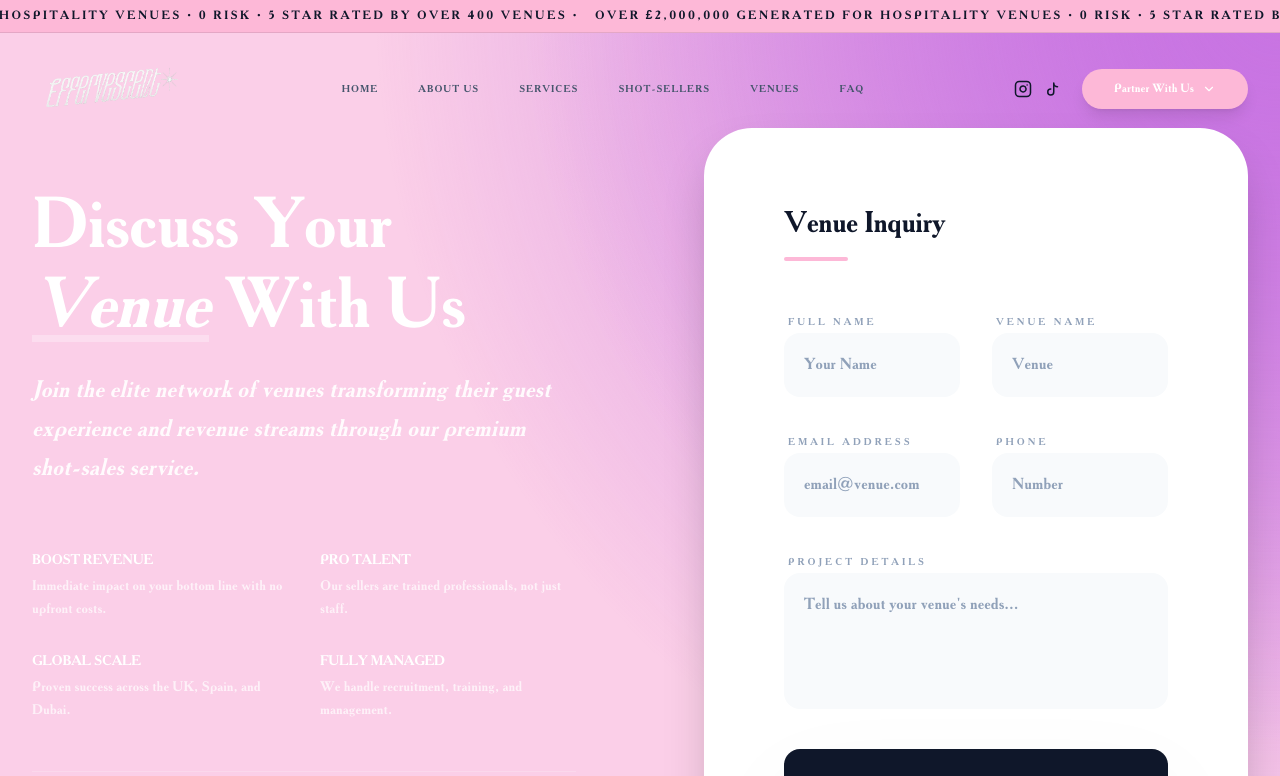
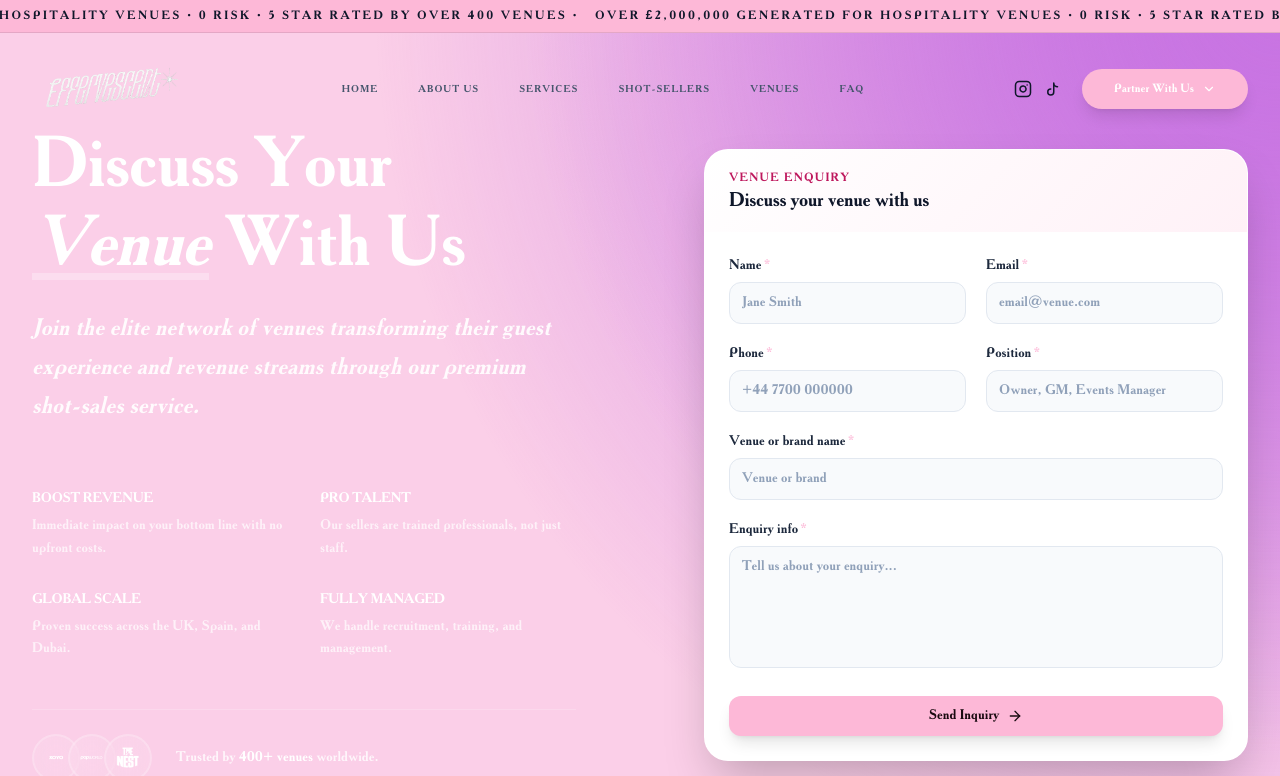
Before and after one commit to veltraaisolutions/Effervescent-Agency-website, a Next.js app: page /contact in a window 1280 px wide. Shown: the top 776 px of the page. Built offline with nearby package versions, Linux system fonts and the light colour scheme.

Commit message:
Added the venue inquiry form

```diff
--- a/src/app/contact/page.tsx
+++ b/src/app/contact/page.tsx
@@ -1,42 +1,184 @@
 "use client";
 
 import { useState } from "react";
-import { MessageSquare, Phone, Mail, CheckCircle2, Loader2, ArrowRight } from "lucide-react";
+import { AlertCircle, CheckCircle2, Loader2, ArrowRight } from "lucide-react";
 import Image from "next/image";
-import { WEBHOOK_URL } from "@/lib/apply-utils";
+import {
+  venueInquirySchema,
+  type VenueInquiryInput,
+} from "@/lib/validations/venue";
+
+type VenueFieldErrors = Partial<Record<keyof VenueInquiryInput, string>>;
+
+const B = "#FDB8D7";
+
+const onFocusBrand = (
+  e: React.FocusEvent<HTMLInputElement | HTMLTextAreaElement>,
+) => {
+  e.currentTarget.style.boxShadow = `0 0 0 2px ${B}55`;
+  e.currentTarget.style.borderColor = B;
+};
+
+const onBlurBrand = (
+  e: React.FocusEvent<HTMLInputElement | HTMLTextAreaElement>,
+) => {
+  e.currentTarget.style.boxShadow = "";
+  e.currentTarget.style.borderColor = "";
+};
+
+function FieldLabel({
+  children,
+  required,
+}: {
+  children: React.ReactNode;
+  required?: boolean;
+}) {
+  return (
+    <label className="block text-sm font-semibold text-slate-800 mb-1.5">
+      {children}
+      {required && (
+        <span
+          style={{ color: B }}
+          className="ml-0.5"
+        >
+          *
+        </span>
+      )}
+    </label>
+  );
+}
+
+function FieldError({ message }: { message?: string }) {
+  if (!message) return null;
+
+  return (
+    <p className="mt-1.5 text-xs text-red-600 flex items-center gap-1">
+      <AlertCircle className="w-3 h-3 flex-shrink-0" />
+      {message}
+    </p>
+  );
+}
+
+function TextInput({
+  value,
+  onChange,
+  placeholder = "",
+  type = "text",
+}: {
+  value: string;
+  onChange: (value: string) => void;
+  placeholder?: string;
+  type?: string;
+}) {
+  return (
+    <input
+      required
+      type={type}
+      value={value}
+      placeholder={placeholder}
+      onChange={(e) => onChange(e.target.value)}
+      onFocus={onFocusBrand}
+      onBlur={onBlurBrand}
+      style={{ colorScheme: "light" }}
+      className="w-full px-3 py-2.5 border border-slate-200 rounded-xl text-sm bg-slate-50 text-slate-900 placeholder:text-slate-400 focus:outline-none disabled:opacity-50 transition-all"
+    />
+  );
+}
+
+function TextareaInput({
+  value,
+  onChange,
+  placeholder = "",
+  rows = 4,
+}: {
+  value: string;
+  onChange: (value: string) => void;
+  placeholder?: string;
+  rows?: number;
+}) {
+  return (
+    <textarea
+      required
+      value={value}
+      rows={rows}
+      placeholder={placeholder}
+      onChange={(e) => onChange(e.target.value)}
+      onFocus={onFocusBrand}
+      onBlur={onBlurBrand}
+      className="w-full px-3 py-2.5 border border-slate-200 rounded-xl text-sm bg-slate-50 text-slate-900 placeholder:text-slate-400 focus:outline-none resize-none transition-all"
+    />
+  );
+}
 
 export default function ContactPage() {
-  const [formData, setFormData] = useState({
+  const [formData, setFormData] = useState<VenueInquiryInput>({
     name: "",
-    venueName: "",
     email: "",
     phone: "",
+    position: "",
+    venueName: "",
     message: "",
   });
   const [submitting, setSubmitting] = useState(false);
   const [submitted, setSubmitted] = useState(false);
   const [error, setError] = useState("");
+  const [fieldErrors, setFieldErrors] = useState<VenueFieldErrors>({});
 
   const handleSubmit = async (e: React.FormEvent) => {
     e.preventDefault();
+    const parsed = venueInquirySchema.safeParse(formData);
+
+    if (!parsed.success) {
+      const nextErrors = Object.fromEntries(
+        Object.entries(parsed.error.flatten().fieldErrors).map(([key, value]) => [
+          key,
+          value?.[0] ?? "",
+        ]),
+      ) as VenueFieldErrors;
+
+      setFieldErrors(nextErrors);
+      setError("Please check the highlighted fields.");
+      return;
+    }
+
     setSubmitting(true);
     setError("");
+    setFieldErrors({});
 
     try {
-      const response = await fetch(WEBHOOK_URL, {
+      const response = await fetch("/api/venue-inquiry", {
         method: "POST",
         headers: { "Content-Type": "application/json" },
-        body: JSON.stringify({
-          type: "B2B_INQUIRY",
-          ...formData,
-          timestamp: new Date().toISOString(),
-        }),
+        body: JSON.stringify(parsed.data),
       });
 
-      if (!response.ok) throw new Error("Failed to send inquiry");
+      if (!response.ok) {
+        const result = await response.json().catch(() => null);
+
+        if (result?.fieldErrors) {
+          const nextErrors = Object.fromEntries(
+            Object.entries(result.fieldErrors).map(([key, value]) => [
+              key,
+              Array.isArray(value) ? value[0] ?? "" : "",
+            ]),
+          ) as VenueFieldErrors;
+
+          setFieldErrors(nextErrors);
+        }
+
+        throw new Error(result?.error ?? "Failed to send inquiry");
+      }
 
       setSubmitted(true);
-    } catch (err) {
+      setFormData({
+        name: "",
+        email: "",
+        phone: "",
+        position: "",
+        venueName: "",
+        message: "",
+      });
+    } catch {
       setError("Something went wrong. Please try again or contact us directly via WhatsApp.");
     } finally {
       setSubmitting(false);
@@ -99,100 +241,121 @@ export default function ContactPage() {
             </div>
 
             {/* B2B Inquiry Form */}
-            <div className="bg-white rounded-[3rem] p-1 md:p-4 shadow-2xl relative z-10 overflow-hidden order-1 lg:order-2">
-              <div className="p-8 md:p-16">
-                <div className="mb-12">
-                  <h3 className="text-3xl font-serif text-slate-900 mb-4">Venue Inquiry</h3>
-                  <div className="w-16 h-1 bg-primary rounded-full"></div>
+            <div className="relative z-10 order-1 lg:order-2">
+              <div className="bg-white rounded-3xl border border-white/70 overflow-hidden shadow-2xl">
+                <div
+                  className="px-6 py-5"
+                  style={{ background: "linear-gradient(135deg, #ffffff, #fff1f7)" }}
+                >
+                  <p
+                    className="text-xs font-semibold uppercase tracking-widest mb-1"
+                    style={{ color: "#be185d" }}
+                  >
+                    Venue enquiry
+                  </p>
+                  <h3
+                    className="text-xl font-bold"
+                    style={{ color: "#0f172a" }}
+                  >
+                    Discuss your venue with us
+                  </h3>
                 </div>
 
                 {submitted ? (
-                  <div className="text-center py-12 space-y-6">
-                    <div className="w-20 h-20 bg-green-50 text-green-500 rounded-2xl flex items-center justify-center mx-auto border border-green-100">
+                  <div className="text-center px-6 py-12 space-y-6">
+                    <div className="w-20 h-20 bg-primary/10 text-primary rounded-full flex items-center justify-center mx-auto shadow-inner">
                       <CheckCircle2 size={40} />
                     </div>
                     <h4 className="text-2xl font-bold text-slate-900">Inquiry Sent!</h4>
                     <p className="text-slate-500 font-light">Thank you for reaching out. Maddison will be in touch shortly to discuss your venue's growth.</p>
                     <button
                       onClick={() => setSubmitted(false)}
-                      className="text-primary font-black uppercase tracking-widest text-xs hover:underline pt-4"
+                      className="text-primary font-bold text-sm hover:underline pt-4"
                     >
                       Send another message
                     </button>
                   </div>
                 ) : (
-                  <form onSubmit={handleSubmit} className="space-y-8">
-                    <div className="grid grid-cols-1 md:grid-cols-2 gap-8">
-                      <div className="space-y-3">
-                        <label className="text-[10px] font-black uppercase tracking-[0.3em] text-slate-400 ml-1">Full Name</label>
-                        <input
-                          required
-                          type="text"
-                          placeholder="Your Name"
+                  <form onSubmit={handleSubmit} className="px-6 py-6 space-y-5">
+                    <div className="grid grid-cols-1 md:grid-cols-2 gap-5">
+                      <div>
+                        <FieldLabel required>Name</FieldLabel>
+                        <TextInput
+                          placeholder="Jane Smith"
                           value={formData.name}
-                          onChange={(e) => setFormData({ ...formData, name: e.target.value })}
-                          className="premium-input bg-slate-50 border-slate-100 text-slate-900 placeholder:text-slate-400"
+                          onChange={(value) => setFormData({ ...formData, name: value })}
                         />
+                        <FieldError message={fieldErrors.name} />
                       </div>
-                      <div className="space-y-3">
-                        <label className="text-[10px] font-black uppercase tracking-[0.3em] text-slate-400 ml-1">Venue Name</label>
-                        <input
-                          required
-                          type="text"
-                          placeholder="Venue"
-                          value={formData.venueName}
-                          onChange={(e) => setFormData({ ...formData, venueName: e.target.value })}
-                          className="premium-input bg-slate-50 border-slate-100 text-slate-900 placeholder:text-slate-400"
-                        />
-                      </div>
-                    </div>
-                    <div className="grid grid-cols-1 md:grid-cols-2 gap-8">
-                      <div className="space-y-3">
-                        <label className="text-[10px] font-black uppercase tracking-[0.3em] text-slate-400 ml-1">Email Address</label>
-                        <input
-                          required
+                      <div>
+                        <FieldLabel required>Email</FieldLabel>
+                        <TextInput
                           type="email"
                           placeholder="email@venue.com"
                           value={formData.email}
-                          onChange={(e) => setFormData({ ...formData, email: e.target.value })}
-                          className="premium-input bg-slate-50 border-slate-100 text-slate-900 placeholder:text-slate-400"
+                          onChange={(value) => setFormData({ ...formData, email: value })}
                         />
-                      </div>
-                      <div className="space-y-3">
-                        <label className="text-[10px] font-black uppercase tracking-[0.3em] text-slate-400 ml-1">Phone</label>
-                        <input
-                          required
-                          type="tel"
-                          placeholder="Number"
-                          value={formData.phone}
-                          onChange={(e) => setFormData({ ...formData, phone: e.target.value })}
-                          className="premium-input bg-slate-50 border-slate-100 text-slate-900 placeholder:text-slate-400"
-                        />
+                        <FieldError message={fieldErrors.email} />
                       </div>
                     </div>
-                    <div className="space-y-3">
-                      <label className="text-[10px] font-black uppercase tracking-[0.3em] text-slate-400 ml-1">Project Details</label>
-                      <textarea
-                        required
-                        rows={4}
-                        placeholder="Tell us about your venue's needs..."
+                    <div className="grid grid-cols-1 md:grid-cols-2 gap-5">
+                      <div>
+                        <FieldLabel required>Phone</FieldLabel>
+                        <TextInput
+                          type="tel"
+                          placeholder="+44 7700 000000"
+                          value={formData.phone}
+                          onChange={(value) => setFormData({ ...formData, phone: value })}
+                        />
+                        <FieldError message={fieldErrors.phone} />
+                      </div>
+                      <div>
+                        <FieldLabel required>Position</FieldLabel>
+                        <TextInput
+                          placeholder="Owner, GM, Events Manager"
+                          value={formData.position}
+                          onChange={(value) => setFormData({ ...formData, position: value })}
+                        />
+                        <FieldError message={fieldErrors.position} />
+                      </div>
+                    </div>
+                    <div>
+                      <FieldLabel required>Venue or brand name</FieldLabel>
+                      <TextInput
+                        placeholder="Venue or brand"
+                        value={formData.venueName}
+                        onChange={(value) => setFormData({ ...formData, venueName: value })}
+                      />
+                      <FieldError message={fieldErrors.venueName} />
+                    </div>
+                    <div>
+                      <FieldLabel required>Enquiry info</FieldLabel>
+                      <TextareaInput
+                        rows={5}
+                        placeholder="Tell us about your enquiry..."
                         value={formData.message}
-                        onChange={(e) => setFormData({ ...formData, message: e.target.value })}
-                        className="premium-input bg-slate-50 border-slate-100 text-slate-900 placeholder:text-slate-400 resize-none"
-                      ></textarea>
+                        onChange={(value) => setFormData({ ...formData, message: value })}
+                      />
+                      <FieldError message={fieldErrors.message} />
                     </div>
 
-                    {error && <p className="text-red-500 text-sm font-medium text-center">{error}</p>}
+                    {error && (
+                      <div className="bg-red-500/10 border border-red-500/20 rounded-xl p-4 flex items-start gap-3">
+                        <AlertCircle className="w-5 h-5 text-red-500 flex-shrink-0 mt-0.5" />
+                        <p className="text-sm text-red-600 font-medium">{error}</p>
+                      </div>
+                    )}
 
                     <button
                       type="submit"
                       disabled={submitting}
-                      className="w-full bg-slate-900 py-6 rounded-2xl text-white font-black text-lg shadow-premium hover:bg-slate-800 hover:-translate-y-1 active:scale-95 transition-all flex items-center justify-center gap-3 disabled:opacity-70 disabled:hover:scale-100"
+                      style={{ backgroundColor: B, color: "#1a0a10" }}
+                      className="w-full flex items-center justify-center gap-2 px-6 py-2.5 rounded-xl text-sm font-bold shadow-lg disabled:opacity-50 disabled:cursor-not-allowed transition-all hover:opacity-90"
                     >
                       {submitting ? (
-                        <>Processing... <Loader2 className="animate-spin" size={20} /></>
+                        <>Processing... <Loader2 className="animate-spin" size={16} /></>
                       ) : (
-                        <>Send Inquiry <ArrowRight size={20} /></>
+                        <>Send Inquiry <ArrowRight size={16} /></>
                       )}
                     </button>
                   </form>
--- a/src/components/Navbar.tsx
+++ b/src/components/Navbar.tsx
@@ -14,6 +14,7 @@ const Navbar = () => {
   const [mobileDropdownOpen, setMobileDropdownOpen] = useState(false);
   const [desktopDropdownOpen, setDesktopDropdownOpen] = useState(false);
   const pathname = usePathname();
+  const navIsSolid = isScrolled || mobileMenuOpen;
 
   useEffect(() => {
     const handleScroll = () => {
@@ -59,7 +60,7 @@ const Navbar = () => {
     <div className="fixed top-0 left-0 right-0 z-[100]">
       <AnnouncementBar />
       <nav
-        className={`transition-all duration-500 ${isScrolled || mobileMenuOpen
+        className={`transition-all duration-500 ${navIsSolid
           ? "bg-white/95 backdrop-blur-xl py-2 shadow-soft border-b border-slate-100"
           : "bg-transparent py-4"
           }`}
@@ -70,7 +71,7 @@ const Navbar = () => {
             <Link href="/" className="flex-shrink-0 flex items-center group">
               <div className="h-14 w-28 md:h-20 md:w-40 relative transition-transform duration-500 group-hover:scale-110">
                 <AnimatePresence mode="wait">
-                  {!isScrolled ? (
+                  {!navIsSolid ? (
                     <motion.div
                       key="white-logo"
                       initial={{ opacity: 0 }}
--- /dev/null
+++ b/src/lib/validations/venue.ts
@@ -0,0 +1,32 @@
+import { z } from "zod";
+
+const requiredText = (label: string, max: number) =>
+  z
+    .string()
+    .trim()
+    .min(1, `${label} is required`)
+    .max(max, `${label} must be ${max} characters or fewer`);
+
+export const venueInquirySchema = z.strictObject({
+  name: requiredText("Name", 80),
+  email: z
+    .string()
+    .trim()
+    .email("Please enter a valid email address")
+    .max(120, "Email must be 120 characters or fewer"),
+  phone: z
+    .string()
+    .trim()
+    .min(7, "Phone number is required")
+    .max(25, "Phone must be 25 characters or fewer")
+    .regex(/^\+?[0-9\s().-]+$/, "Please enter a valid phone number"),
+  position: requiredText("Position", 80),
+  venueName: requiredText("Venue or brand name", 120),
+  message: requiredText("Enquiry info", 1500).min(
+    10,
+    "Please add a little more detail about your enquiry",
+  ),
+});
+
+export type VenueInquiryInput = z.input<typeof venueInquirySchema>;
+export type VenueInquiry = z.infer<typeof venueInquirySchema>;
```
Also changed, not shown: src/app/api/venue-inquiry/route.ts (added, +51 -0 lines).
